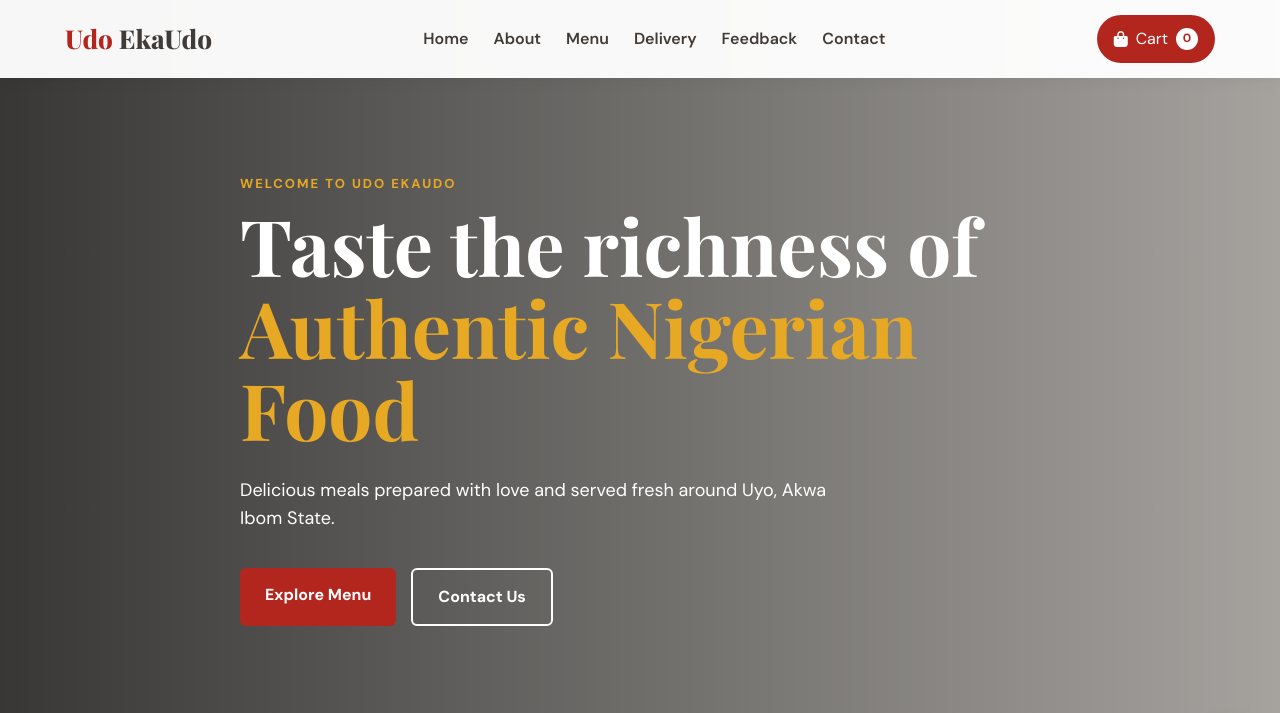
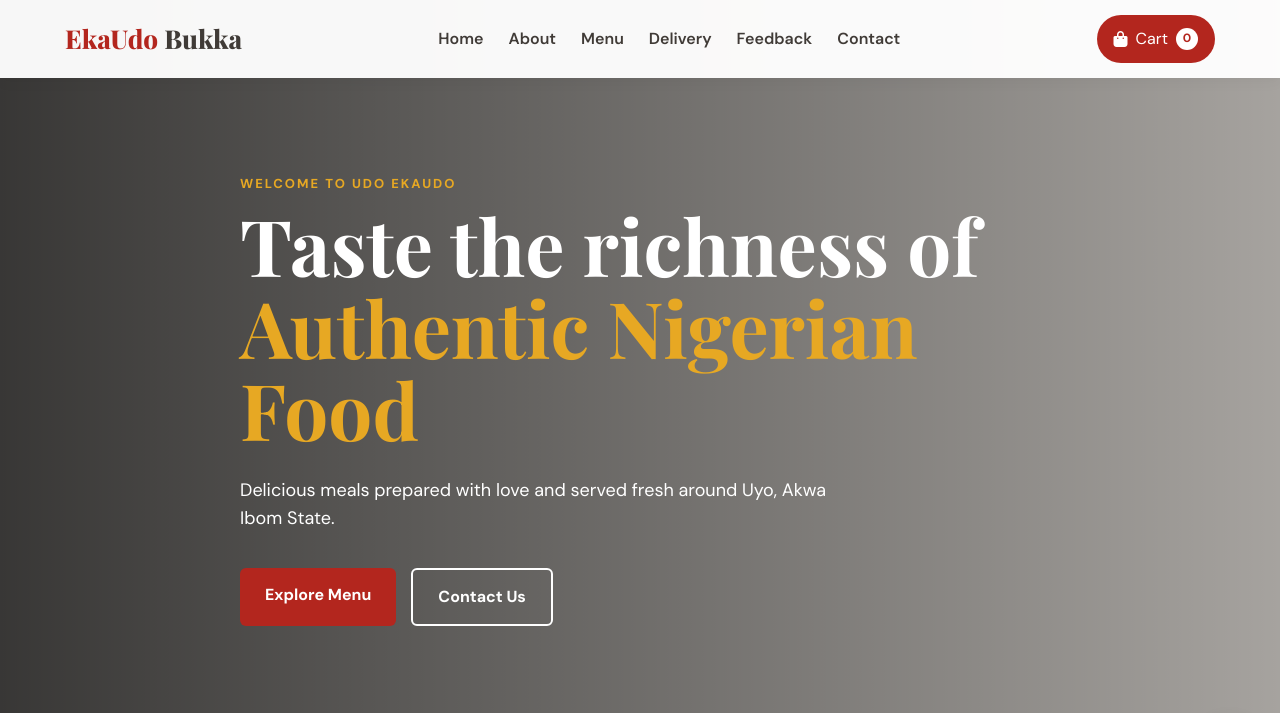
Before and after one commit to DannyVentures/restaurant-website, a plain HTML site: page index.html in a window 1280 px wide. Shown: the top 713 px of the page. Drawn offline with nearby package versions, Linux system fonts and the light colour scheme.

Commit message:
Update restaurant website

```diff
--- a/index.html
+++ b/index.html
@@ -24,7 +24,7 @@
     <nav class="navbar container">
 
         <a href="#home" class="logo">
-            <span>Udo</span> EkaUdo
+            <span>EkaUdo</span> Bukka
         </a>
 
         <button class="menu-toggle" id="menuToggle">
```
